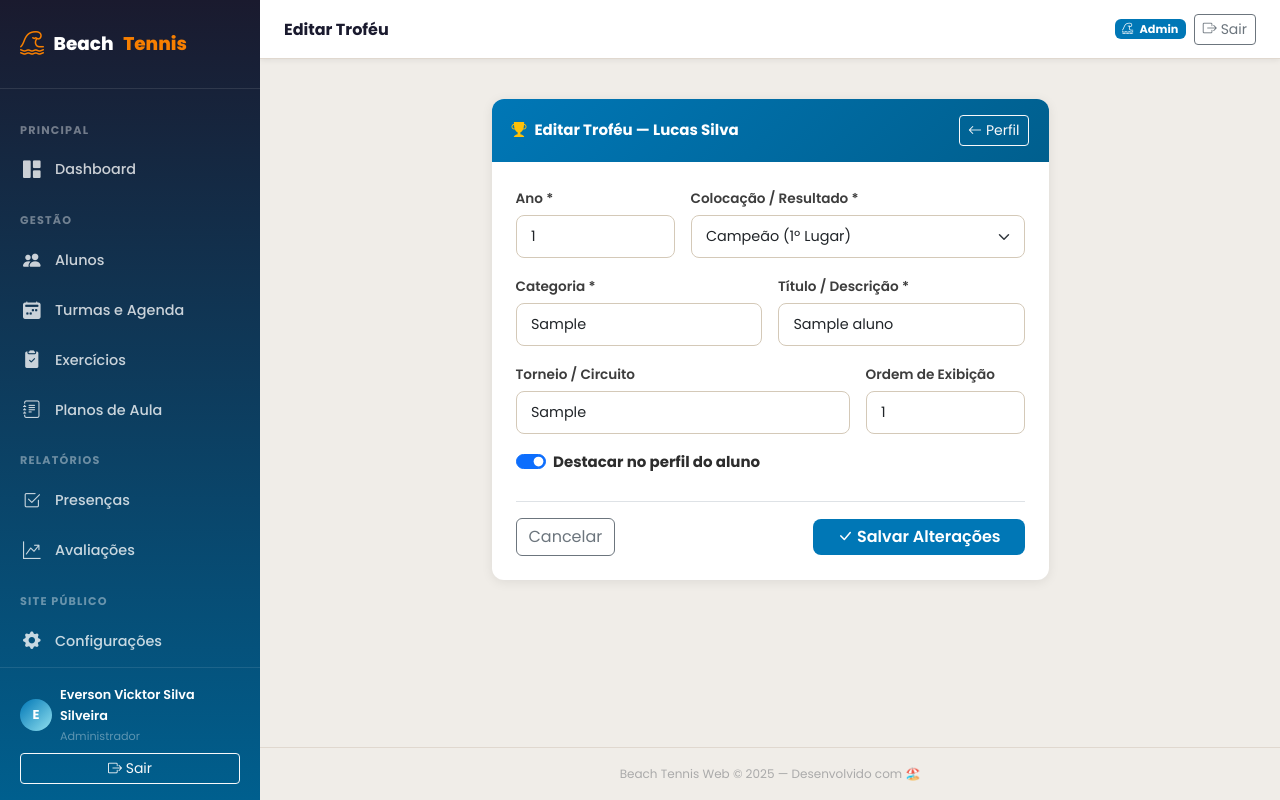
After one commit to Werwersson/beach-tennis-web, a Flask app: page /admin/trofeus/1/editar in a window 1280 px wide. The commit adds this page. Run offline with Flask 3, Linux system fonts and the light colour scheme; a user stored in the database is signed in; tables that the repository leaves empty hold one stand-in row (values such as "Sample post"); some libraries are stand-ins or nearby versions.

Commit message:
Update BT Tracker

```diff
--- a/app/blueprints/admin/forms.py
+++ b/app/blueprints/admin/forms.py
@@ -1,5 +1,6 @@
 from flask_wtf import FlaskForm
 from flask_wtf.file import FileField, FileAllowed
+from datetime import date
 from wtforms import (StringField, TextAreaField, SelectField, SelectMultipleField,
                      DateField, TimeField, DateTimeLocalField, IntegerField, FloatField,
                      BooleanField, PasswordField, SubmitField)
@@ -297,6 +298,32 @@ class ConquistaForm(FlaskForm):
     submit = SubmitField('Salvar Conquista')
 
 
+class TrofeuForm(FlaskForm):
+    ano = IntegerField('Ano', default=date.today().year, validators=[
+        DataRequired(message='Informe o ano.'),
+        NumberRange(min=2000, max=2100)
+    ])
+    colocacao = SelectField('Colocação', choices=[
+        ('campeao', 'Campeão (1º Lugar)'),
+        ('vice', 'Vice-campeão (2º Lugar)'),
+        ('3_lugar', '3º Lugar')
+    ], validators=[DataRequired()])
+    categoria = StringField('Categoria', validators=[
+        DataRequired(message='Informe a categoria.'),
+        Length(max=100)
+    ])
+    titulo = StringField('Título / Descrição', validators=[
+        DataRequired(message='Informe o título.'),
+        Length(max=150)
+    ])
+    torneio = StringField('Torneio / Circuito', default='Circuito AIBT', validators=[
+        Optional(), Length(max=150)
+    ])
+    destaque = BooleanField('Destacar no perfil do aluno', default=False)
+    ordem = IntegerField('Ordem de Exibição', default=0)
+    submit = SubmitField('Salvar Troféu')
+
+
 class ModalidadeForm(FlaskForm):
     nome = StringField('Nome da Modalidade (ex: Individual, Dupla, Turma, Kids)', validators=[
         DataRequired(message='Informe o nome da modalidade.'),
--- a/app/blueprints/admin/routes.py
+++ b/app/blueprints/admin/routes.py
@@ -10,7 +10,7 @@ from app.models import (Usuario, Aluno, MetaAluno, Turma, TurmaAluno,
                         Exercicio, Aula, AulaExercicio, Presenca,
                         Avaliacao, AvaliacaoNota, Depoimento,
                         ConfiguracaoSite, Plano, Conquista,
-                        Modalidade, GaleriaItem, MensagemContato)
+                        Modalidade, GaleriaItem, MensagemContato, TrofeuAluno)
 from app.models.exercicio import CATEGORIAS_EXERCICIO, NIVEIS_EXERCICIO
 from app.models.avaliacao import CRITERIOS_AVALIACAO
 from app.models.categoria import CATEGORIAS_BEACH_TENNIS, CATEGORIA_PESOS
@@ -19,7 +19,7 @@ from .forms import (AlunoForm, ExercicioForm, TurmaForm, AulaForm,
                     GerarAulasRecorrentesForm, CancelarAulaForm,
                     RemarcarAulaForm, AulaExercicioForm, AvaliacaoForm,
                     ConfiguracaoSiteForm, ConquistaForm, ModalidadeForm,
-                    PlanoForm, DepoimentoForm, GaleriaItemForm)
+                    PlanoForm, DepoimentoForm, GaleriaItemForm, TrofeuForm)
 
 from app.utils.analytics import get_aluno_analytics
 from app.utils.pdf_generator import gerar_relatorio_pdf_aluno
@@ -391,6 +391,65 @@ def meta_concluir(id):
     return redirect(url_for('admin.aluno_perfil', id=meta.aluno_id))
 
 
+# ── TROFÉUS DO ALUNO ──────────────────────────────────────────────────────
+@admin_bp.route('/alunos/<int:aluno_id>/trofeus/novo', methods=['GET', 'POST'])
+@admin_required
+def trofeu_novo(aluno_id):
+    aluno = db.get_or_404(Aluno, aluno_id)
+    form = TrofeuForm()
+
+    if form.validate_on_submit():
+        trofeu = TrofeuAluno(
+            aluno_id=aluno.id,
+            ano=form.ano.data,
+            colocacao=form.colocacao.data,
+            categoria=form.categoria.data.strip(),
+            titulo=form.titulo.data.strip(),
+            torneio=form.torneio.data.strip() if form.torneio.data else None,
+            destaque=form.destaque.data,
+            ordem=form.ordem.data or 0,
+        )
+        db.session.add(trofeu)
+        db.session.commit()
+        flash(f'Troféu "{trofeu.titulo}" adicionado ao aluno {aluno.nome}!', 'success')
+        return redirect(url_for('admin.aluno_perfil', id=aluno.id))
+
+    return render_template('admin/alunos/trofeu_form.html', aluno=aluno, trofeu=None, form=form)
+
+
+@admin_bp.route('/trofeus/<int:id>/editar', methods=['GET', 'POST'])
+@admin_required
+def trofeu_editar(id):
+    trofeu = db.get_or_404(TrofeuAluno, id)
+    form = TrofeuForm(obj=trofeu)
+
+    if form.validate_on_submit():
+        trofeu.ano = form.ano.data
+        trofeu.colocacao = form.colocacao.data
+        trofeu.categoria = form.categoria.data.strip()
+        trofeu.titulo = form.titulo.data.strip()
+        trofeu.torneio = form.torneio.data.strip() if form.torneio.data else None
+        trofeu.destaque = form.destaque.data
+        trofeu.ordem = form.ordem.data or 0
+        db.session.commit()
+        flash('Troféu atualizado com sucesso!', 'success')
+        return redirect(url_for('admin.aluno_perfil', id=trofeu.aluno_id))
+
+    return render_template('admin/alunos/trofeu_form.html', aluno=trofeu.aluno, trofeu=trofeu, form=form)
+
+
+@admin_bp.route('/trofeus/<int:id>/excluir', methods=['POST'])
+@admin_required
+def trofeu_excluir(id):
+    trofeu = db.get_or_404(TrofeuAluno, id)
+    aluno_id = trofeu.aluno_id
+    titulo = trofeu.titulo
+    db.session.delete(trofeu)
+    db.session.commit()
+    flash(f'Troféu "{titulo}" removido.', 'info')
+    return redirect(url_for('admin.aluno_perfil', id=aluno_id))
+
+
 # ── EXERCÍCIOS ────────────────────────────────────────────────────────────
 @admin_bp.route('/exercicios')
 @admin_required
--- a/app/models/__init__.py
+++ b/app/models/__init__.py
@@ -9,7 +9,7 @@ from .categoria import (CATEGORIAS_BEACH_TENNIS, CATEGORIA_PESOS, CATEGORIA_ORDE
                         calcular_indice)
 from .depoimento import Depoimento
 from .configuracao import ConfiguracaoSite, Plano
-from .conquista import Conquista
+from .conquista import Conquista, TrofeuAluno
 from .modalidade import Modalidade
 from .galeria import GaleriaItem
 from .mensagem import MensagemContato
@@ -23,5 +23,5 @@ __all__ = [
     'Avaliacao', 'AvaliacaoNota', 'CRITERIOS_AVALIACAO',
     'CATEGORIAS_BEACH_TENNIS', 'CATEGORIA_PESOS', 'CATEGORIA_ORDEM', 'calcular_indice',
     'Depoimento', 'ConfiguracaoSite', 'Plano',
-    'Conquista', 'Modalidade', 'GaleriaItem', 'MensagemContato',
+    'Conquista', 'TrofeuAluno', 'Modalidade', 'GaleriaItem', 'MensagemContato',
 ]
--- a/app/models/aluno.py
+++ b/app/models/aluno.py
@@ -33,6 +33,7 @@ class Aluno(db.Model):
     presencas = db.relationship('Presenca', back_populates='aluno', cascade='all, delete-orphan')
     avaliacoes = db.relationship('Avaliacao', back_populates='aluno', cascade='all, delete-orphan', order_by='Avaliacao.data.desc()')
     metas = db.relationship('MetaAluno', back_populates='aluno', cascade='all, delete-orphan', order_by='MetaAluno.criado_em.desc()')
+    trofeus = db.relationship('TrofeuAluno', back_populates='aluno', cascade='all, delete-orphan', order_by='TrofeuAluno.ano.desc(), TrofeuAluno.ordem.asc()')
 
     @property
     def categoria_efetiva(self):
--- /dev/null
+++ b/app/templates/admin/alunos/trofeu_form.html
@@ -0,0 +1,76 @@
+{% extends 'base_admin.html' %}
+{% block title %}{{ 'Editar' if trofeu else 'Novo' }} Troféu — {{ aluno.nome }}{% endblock %}
+{% block page_title %}{{ 'Editar Troféu' if trofeu else 'Novo Troféu do Aluno' }}{% endblock %}
+
+{% block content %}
+<div class="row justify-content-center">
+  <div class="col-lg-8 col-xl-7">
+    <div class="card-bt">
+      <div class="card-header-bt d-flex justify-content-between align-items-center">
+        <div class="d-flex align-items-center gap-2">
+          <i class="bi bi-trophy-fill text-warning"></i>
+          <span>{{ 'Editar Troféu' if trofeu else 'Cadastrar Troféu' }} — {{ aluno.nome }}</span>
+        </div>
+        <a href="{{ url_for('admin.aluno_perfil', id=aluno.id) }}" class="btn btn-sm btn-outline-light">
+          <i class="bi bi-arrow-left me-1"></i>Perfil
+        </a>
+      </div>
+
+      <div class="p-4">
+        <form method="POST" novalidate>
+          {{ form.hidden_tag() }}
+
+          <div class="row g-3">
+            <div class="col-md-4">
+              <label class="form-label" for="ano">Ano *</label>
+              {{ form.ano(class="form-control" + (" is-invalid" if form.ano.errors else ""), id="ano", placeholder="2026") }}
+              {% for e in form.ano.errors %}<div class="invalid-feedback">{{ e }}</div>{% endfor %}
+            </div>
+
+            <div class="col-md-8">
+              <label class="form-label" for="colocacao">Colocação / Resultado *</label>
+              {{ form.colocacao(class="form-select", id="colocacao") }}
+            </div>
+
+            <div class="col-md-6">
+              <label class="form-label" for="categoria">Categoria *</label>
+              {{ form.categoria(class="form-control" + (" is-invalid" if form.categoria.errors else ""), id="categoria", placeholder="Ex: Masculina C, Mista C, Open") }}
+              {% for e in form.categoria.errors %}<div class="invalid-feedback">{{ e }}</div>{% endfor %}
+            </div>
+
+            <div class="col-md-6">
+              <label class="form-label" for="titulo">Título / Descrição *</label>
+              {{ form.titulo(class="form-control" + (" is-invalid" if form.titulo.errors else ""), id="titulo", placeholder="Ex: Campeão Masc C") }}
+              {% for e in form.titulo.errors %}<div class="invalid-feedback">{{ e }}</div>{% endfor %}
+            </div>
+
+            <div class="col-md-8">
+              <label class="form-label" for="torneio">Torneio / Circuito</label>
+              {{ form.torneio(class="form-control", id="torneio", placeholder="Circuito AIBT") }}
+            </div>
+
+            <div class="col-md-4">
+              <label class="form-label" for="ordem">Ordem de Exibição</label>
+              {{ form.ordem(class="form-control", id="ordem", type="number") }}
+            </div>
+
+            <div class="col-12 mt-3">
+              <div class="form-check form-switch">
+                {{ form.destaque(class="form-check-input", id="destaque") }}
+                <label class="form-check-label fw-bold" for="destaque">Destacar no perfil do aluno</label>
+              </div>
+            </div>
+          </div>
+
+          <div class="d-flex justify-content-between align-items-center mt-4 pt-3 border-top">
+            <a href="{{ url_for('admin.aluno_perfil', id=aluno.id) }}" class="btn btn-outline-secondary">Cancelar</a>
+            <button type="submit" class="btn btn-ocean px-4">
+              <i class="bi bi-check-lg me-1"></i>{{ 'Salvar Alterações' if trofeu else 'Salvar Troféu' }}
+            </button>
+          </div>
+        </form>
+      </div>
+    </div>
+  </div>
+</div>
+{% endblock %}
```
Also changed, not shown: app/models/conquista.py (+53 -0 lines), app/templates/admin/alunos/perfil.html (+44 -0 lines).
